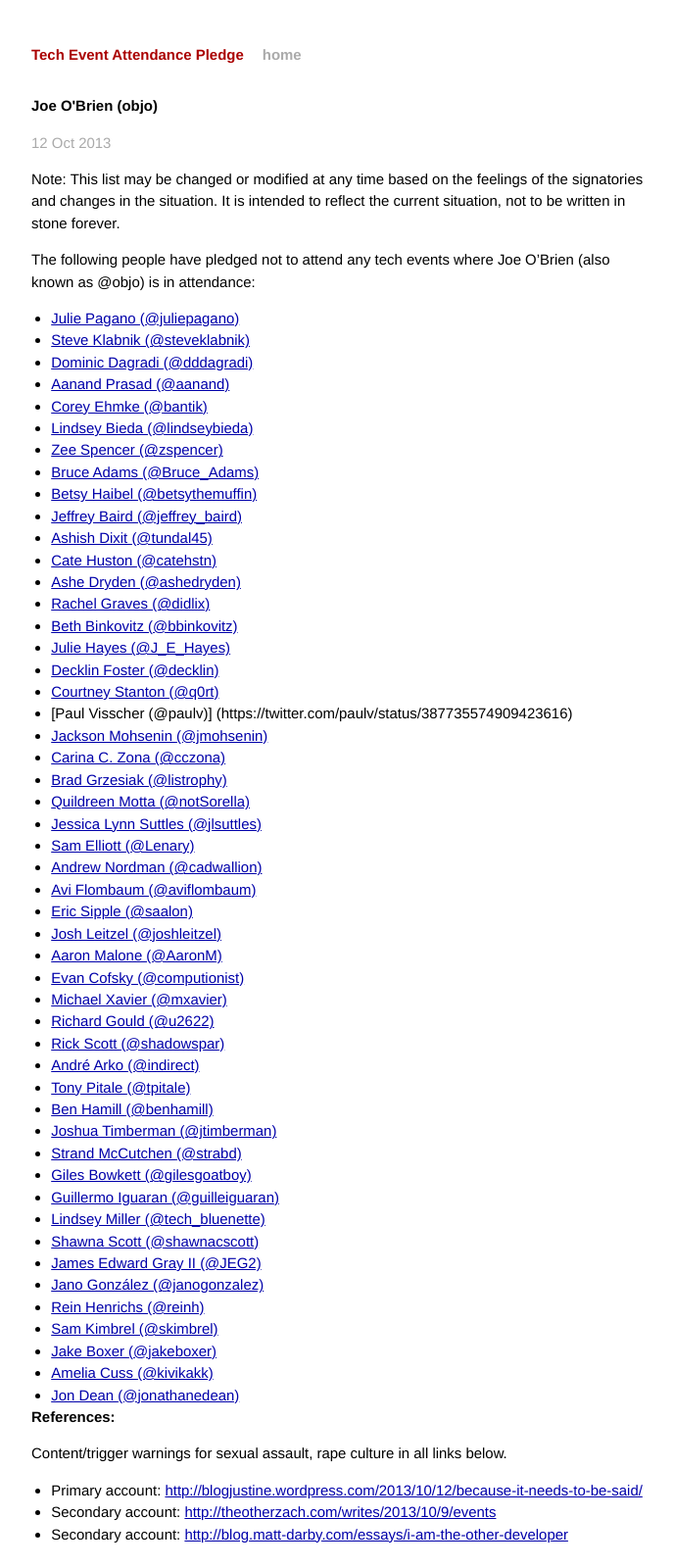
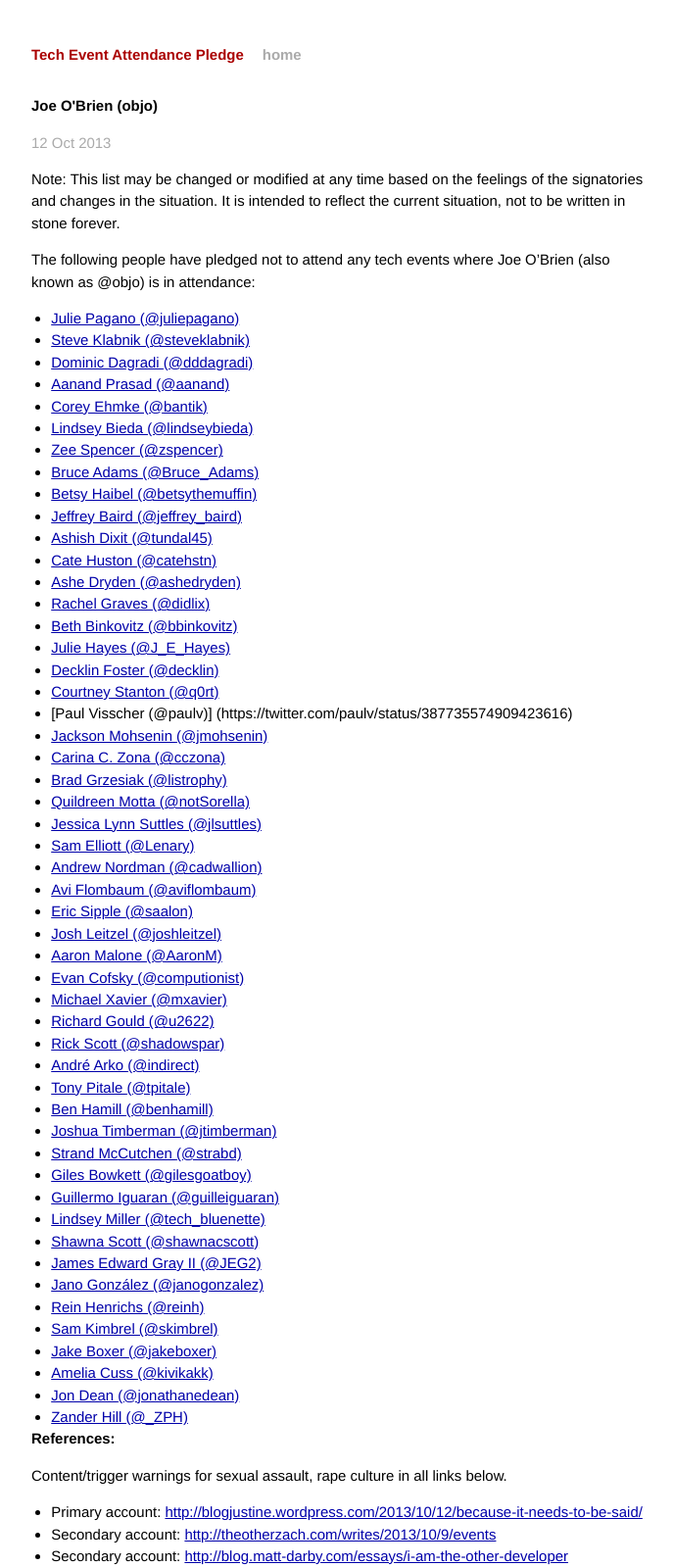
Before and after one commit to techtektek/tech-event-attendance-pledge.github.io, a Jekyll site: the page built from _posts/2013-10-12-objo.markdown, in a window 1280 px wide. Shown: the whole page at 98% size, without its empty margins (294-981 px from the left). Built offline with Jekyll 4.4.1, drawn with Linux system fonts in a browser that asks for light colours; Markdown is read by kramdown in place of the engine named in the settings; before the commit the page ends 1577 px from its top, so only the background shows below that.

Commit message:
Update 2013-10-12-objo.markdown

```diff
--- a/_posts/2013-10-12-objo.markdown
+++ b/_posts/2013-10-12-objo.markdown
@@ -62,6 +62,7 @@ O'Brien (also known as @objo) is in attendance:
 * [Jake Boxer (@jakeboxer)](https://twitter.com/jakeboxer/status/389537395420307456)
 * [Amelia Cuss (@kivikakk)](https://github.com/tech-event-attendance-pledge/tech-event-attendance-pledge.github.io/pull/44)
 * [Jon Dean (@jonathanedean)](https://twitter.com/jonathanedean/status/389560388607430656)
+* [Zander Hill (@_ZPH)](https://github.com/janogonzalez/tech-event-attendance-pledge.github.io)
 <br/>
 
 <h2>References:</h2>
```
